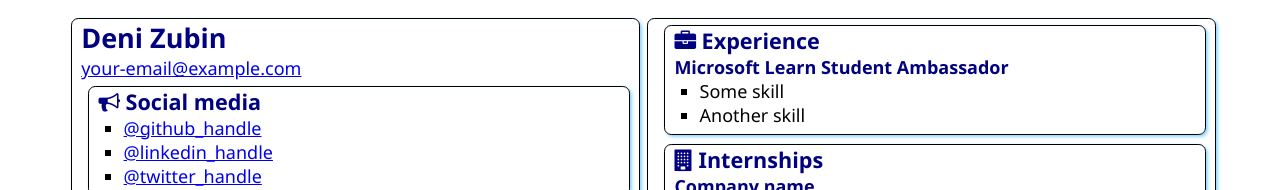
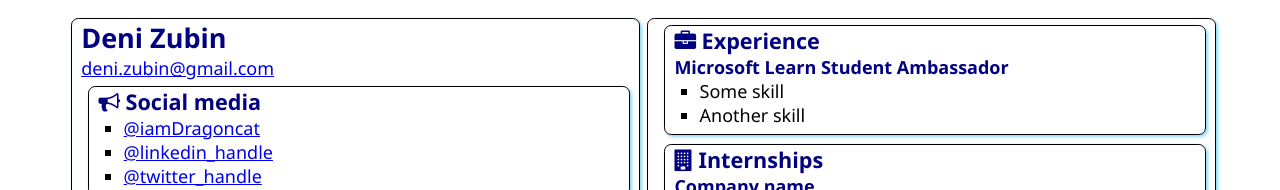
Before and after one commit to iamDragoncat/SATechnicalOnboarding, a plain HTML site: page src/index.html in a window 1280 px wide. Shown: the top 190 px of the page. Drawn offline with Linux system fonts and the light colour scheme.

Commit message:
Small update
github handle, email

```diff
--- a/src/index.html
+++ b/src/index.html
@@ -13,7 +13,7 @@
     <main>
         <article class="box">
             <h1>Deni Zubin</h1>
-            <div><a href="mailto:your.email@example.com">your-email@example.com</a></div>
+            <div><a href="mailto:deni.zubin@gmail.com">deni.zubin@gmail.com</a></div>
 
             <section class="box">
                 <h2>
@@ -21,7 +21,7 @@
                     Social media
                 </h2>
                 <ul>
-                    <li><a href="https://github.com/<handle>">@github_handle</a></li>
+                    <li><a href="https://github.com/iamDragoncat">@iamDragoncat</a></li>
                     <li><a href="https://linkedin.com/in/<handle>">@linkedin_handle</a></li>
                     <li><a href="https://twitter.com/<handle>">@twitter_handle</a></li>
                 </ul>
```
